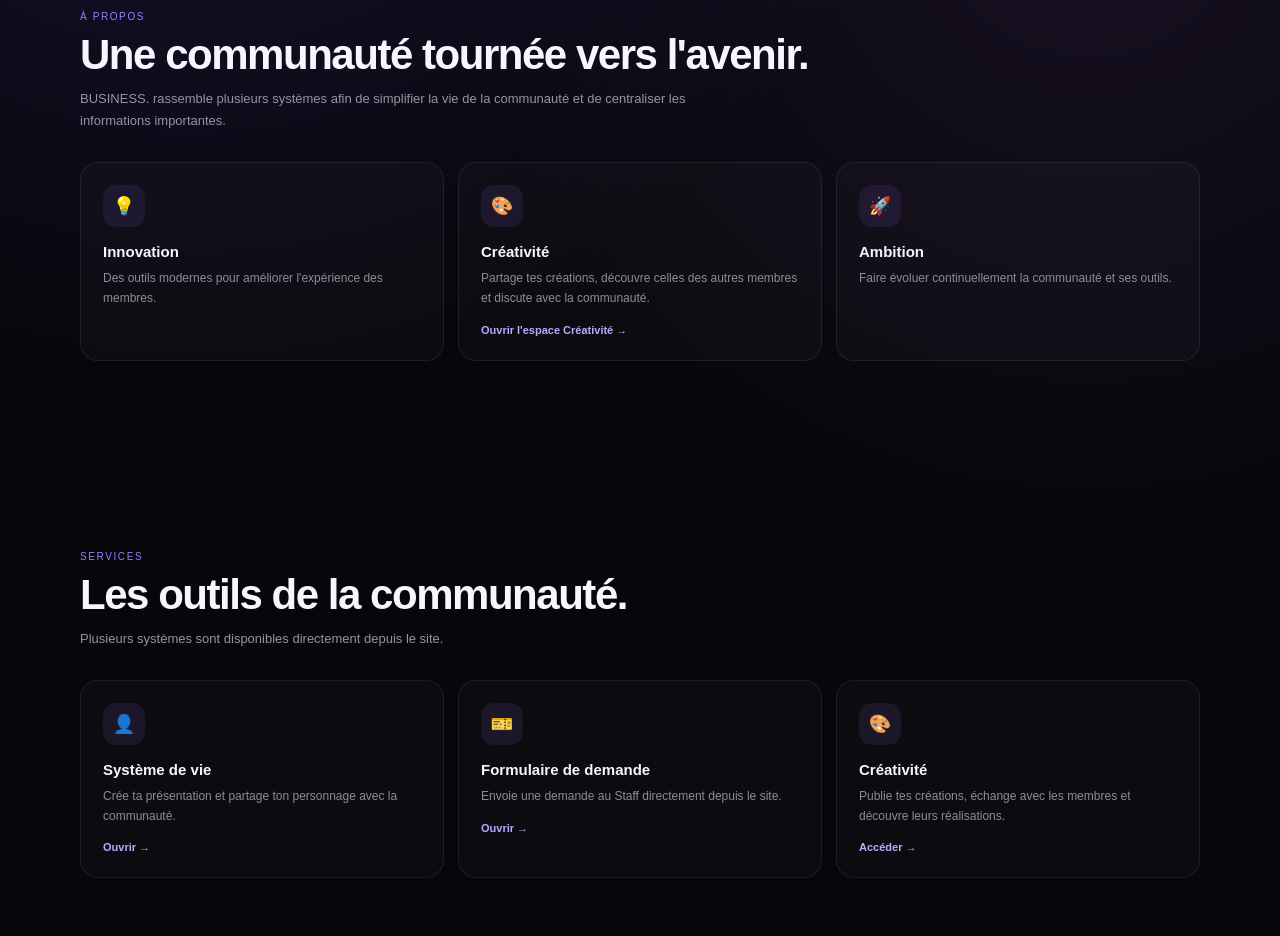
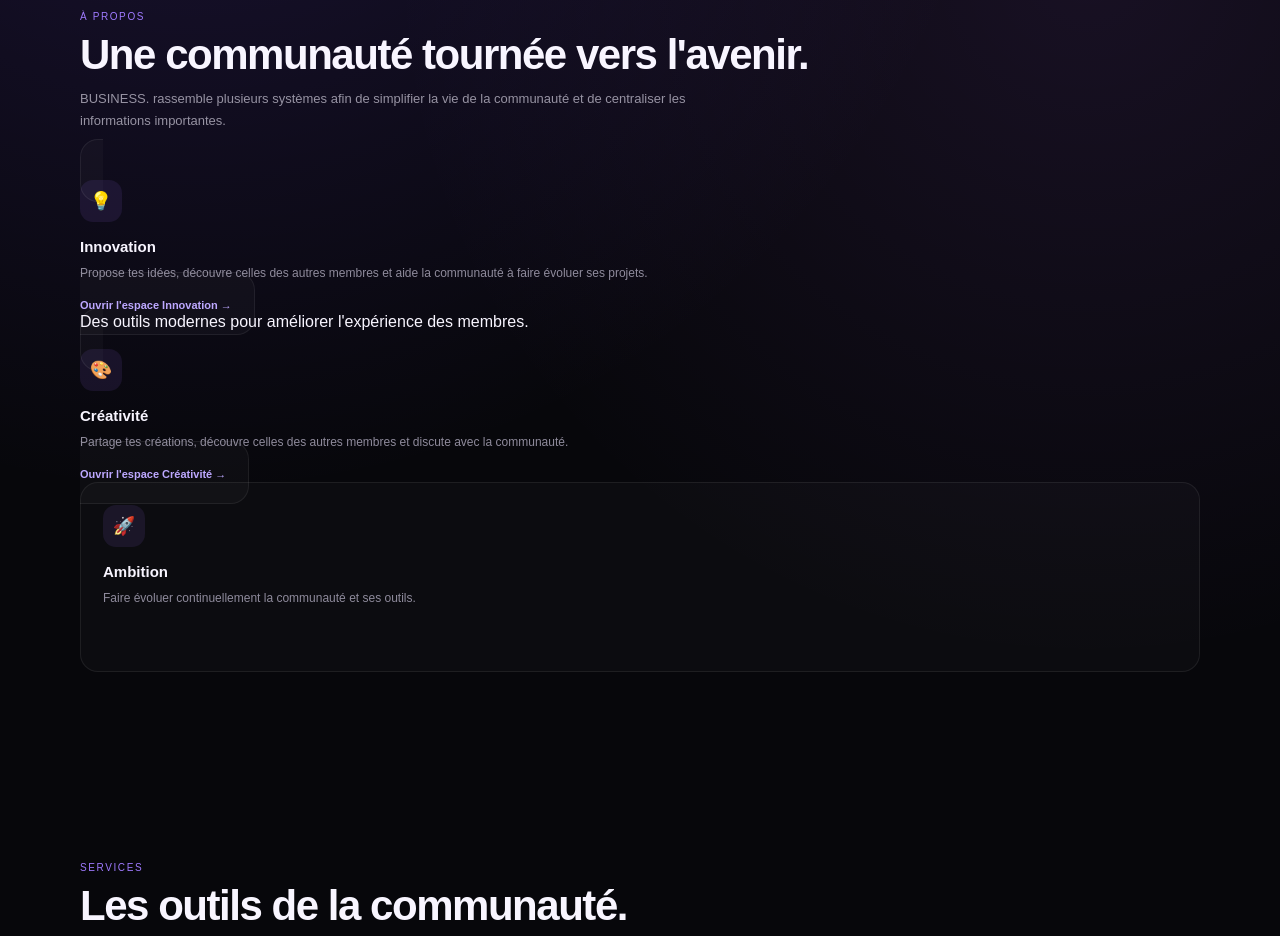
Before and after one commit to Yacx-213/MonPremierSite, a website: page page2.html in a window 1280 px wide. Shown: the part 780-1716 px from the top of the page. Drawn offline with Linux system fonts and the light colour scheme; no server answers.

Commit message:
Lien vers Innovation

```diff
--- a/page2.html
+++ b/page2.html
@@ -833,17 +833,30 @@
 
     </div>
 
-    <div class="cards">
+    <a
+    href="/innovation.html"
+    class="card"
+>
 
-        <div class="card">
+    <div class="card-icon">
+        💡
+    </div>
 
-            <div class="card-icon">
-                💡
-            </div>
+    <h3>
+        Innovation
+    </h3>
 
-            <h3>
-                Innovation
-            </h3>
+    <p>
+        Propose tes idées, découvre celles des autres
+        membres et aide la communauté à faire évoluer
+        ses projets.
+    </p>
+
+    <span class="card-link">
+        Ouvrir l'espace Innovation →
+    </span>
+
+</a>
 
             <p>
                 Des outils modernes pour améliorer
```
